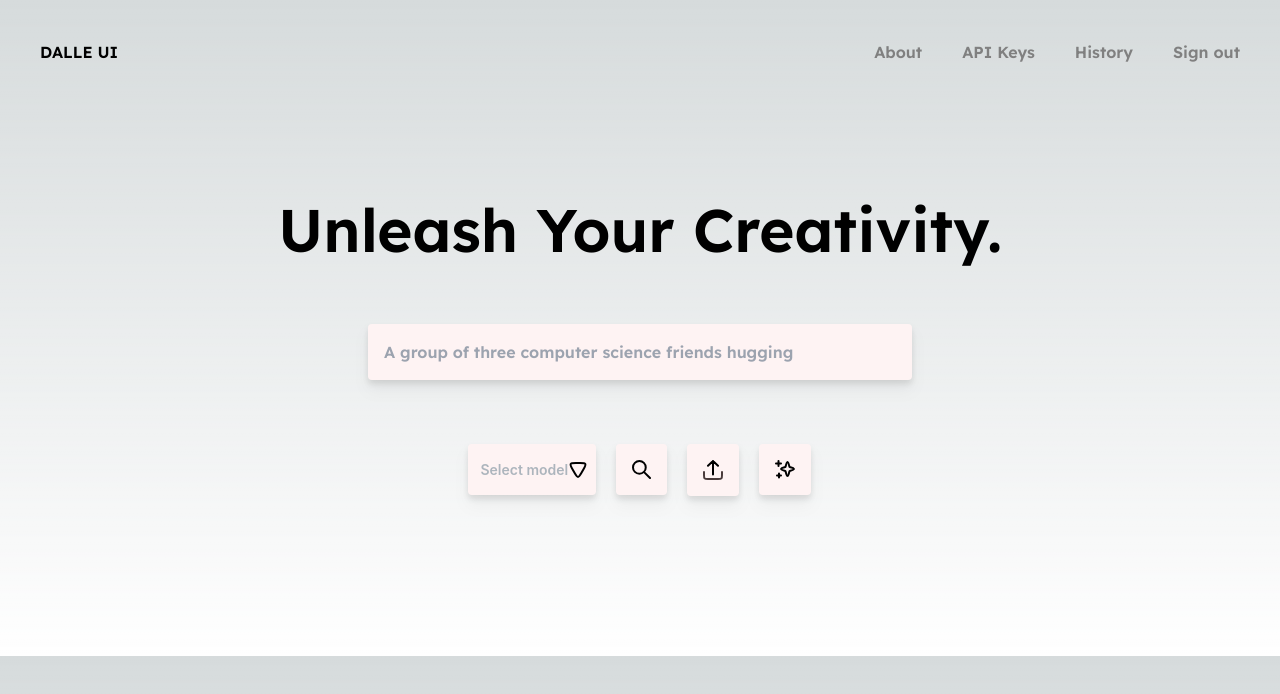
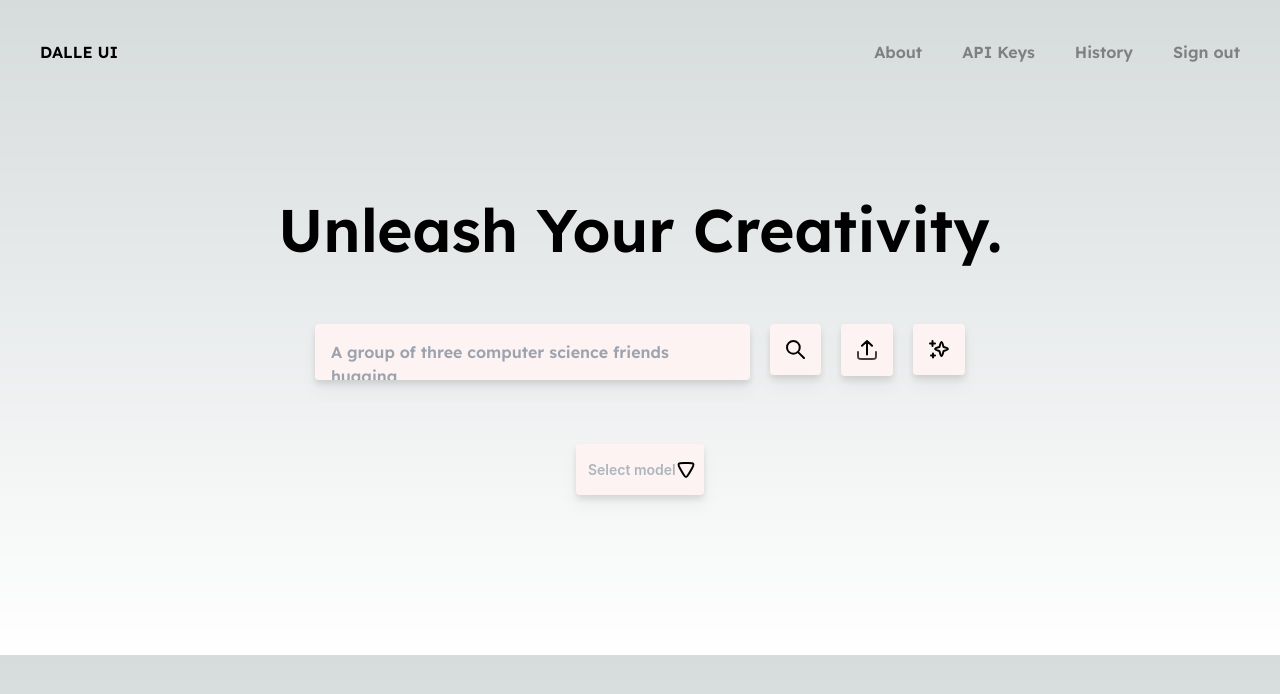
Before and after one commit to MihirSahu/dalle-ui, a Next.js app: page /generate in a window 1280 px wide. Shown: the top 694 px of the page. Built offline with nearby package versions, Linux system fonts and the light colour scheme.

Commit message:
fix: Validate that user selected a model

```diff
--- a/app/generate/page.tsx
+++ b/app/generate/page.tsx
@@ -30,6 +30,16 @@ export default function Home() {
   }
 
   const handleSubmit = async () => {
+    if (model === '') {
+      notifications.show({
+        title: 'Please select a model',
+        message: 'You can select a model from the dropdown',
+        color: 'red',
+        closeButtonProps: { display: 'none' },
+      })
+      return;
+    }
+
     const formData = new URLSearchParams();
     formData.append('prompt', prompt);
     formData.append('size', size);
@@ -68,20 +78,22 @@ export default function Home() {
   return (
     <main className="flex h-fit flex-col items-center p-24 space-y-16">
       <div className="text-black font-semibold text-6xl text-center">Unleash Your Creativity.</div>
+      <div className="flex flex-row flex-wrap justify-center w-4/5 space-x-5 space-y-5 md:-space-y-0">
         <textarea
           rows={1}
           className="w-1/2 min-w-80 h-32 lg:h-1/2 bg-lightGray rounded p-4 text-darkGray drop-shadow-lg outline-none whitespace-normal resize-none overflow-hidden"
           placeholder="A group of three computer science friends hugging"
           onChange={(text) => setPrompt(text.target.value)}
         />
-      <div className="flex flex-row justify-center w-4/5 space-x-5">
-        <ModelSelect onValueChange={handleModelSelectValueChange}/>
         <button onClick={() => {
           setMagnifyLoader(!magnifyLoader)
           handleSubmit()
         }} className='w-1/8 h-1/2 bg-lightGray rounded p-4 text-darkGray drop-shadow-lg outline-none duration-100 transform hover:shadow-lg hover:-translate-y-1'><MagnifyingGlass/></button>
         <button onClick={() => setUploadLoader(!uploadLoader)} className='w-1/8 h-1/2 bg-lightGray rounded p-4 text-darkGray drop-shadow-lg outline-none duration-100 transform hover:shadow-lg hover:-translate-y-1'><Upload/></button>
         <button onClick={() => setSurpriseLoader(!surpriseLoader)} className='w-1/8 h-1/2 bg-lightGray rounded p-4 text-darkGray drop-shadow-lg outline-none duration-100 transform hover:shadow-lg hover:-translate-y-1'><Surprise/></button>
+      </div>
+      <div className="flex flex-row justify-center w-4/5">
+        <ModelSelect onValueChange={handleModelSelectValueChange}/>
       </div>
       {/*<div>
         1. Generate API key from OpenAI
```
Lines whose indentation alone changed are shown as unchanged.
